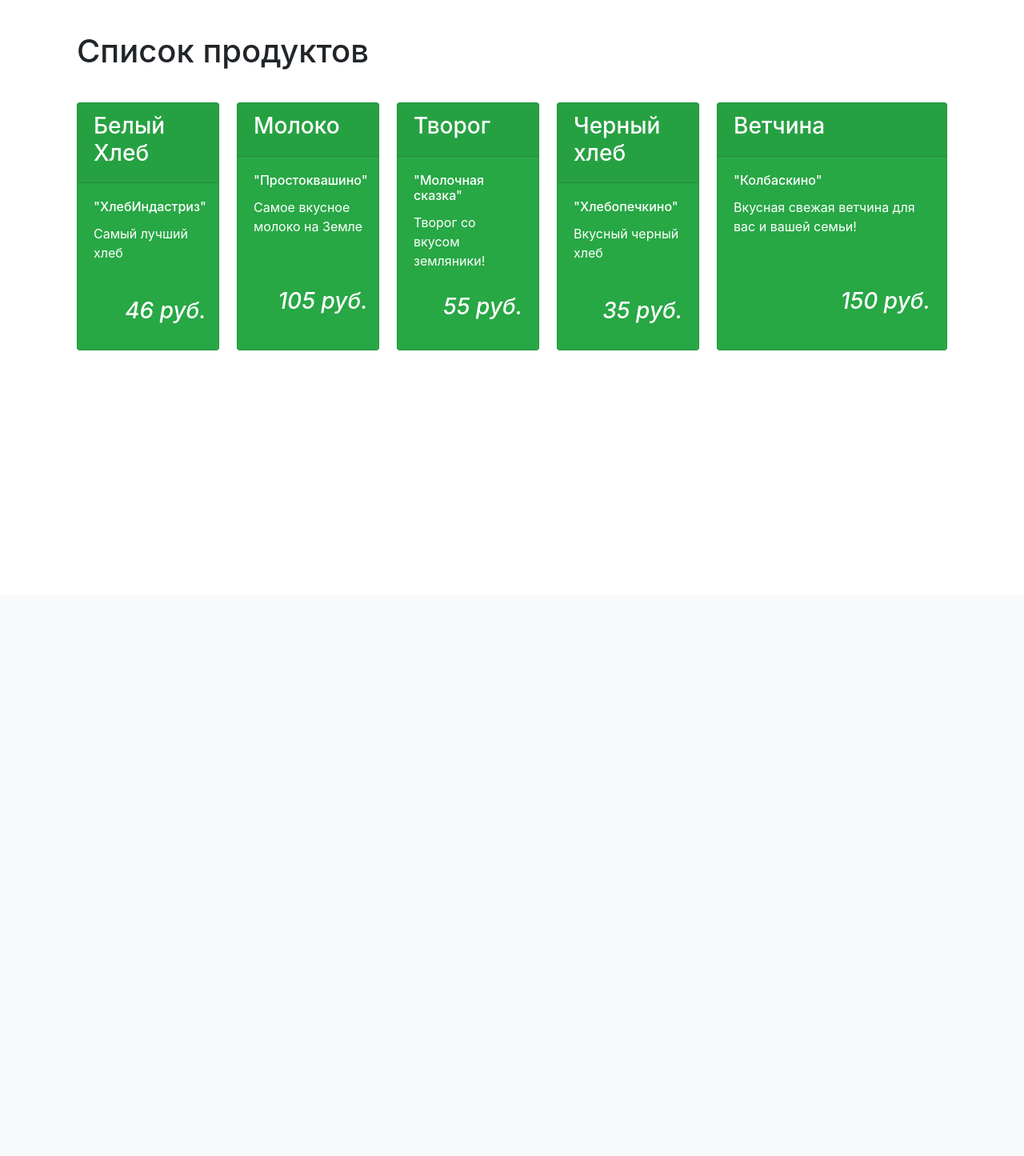
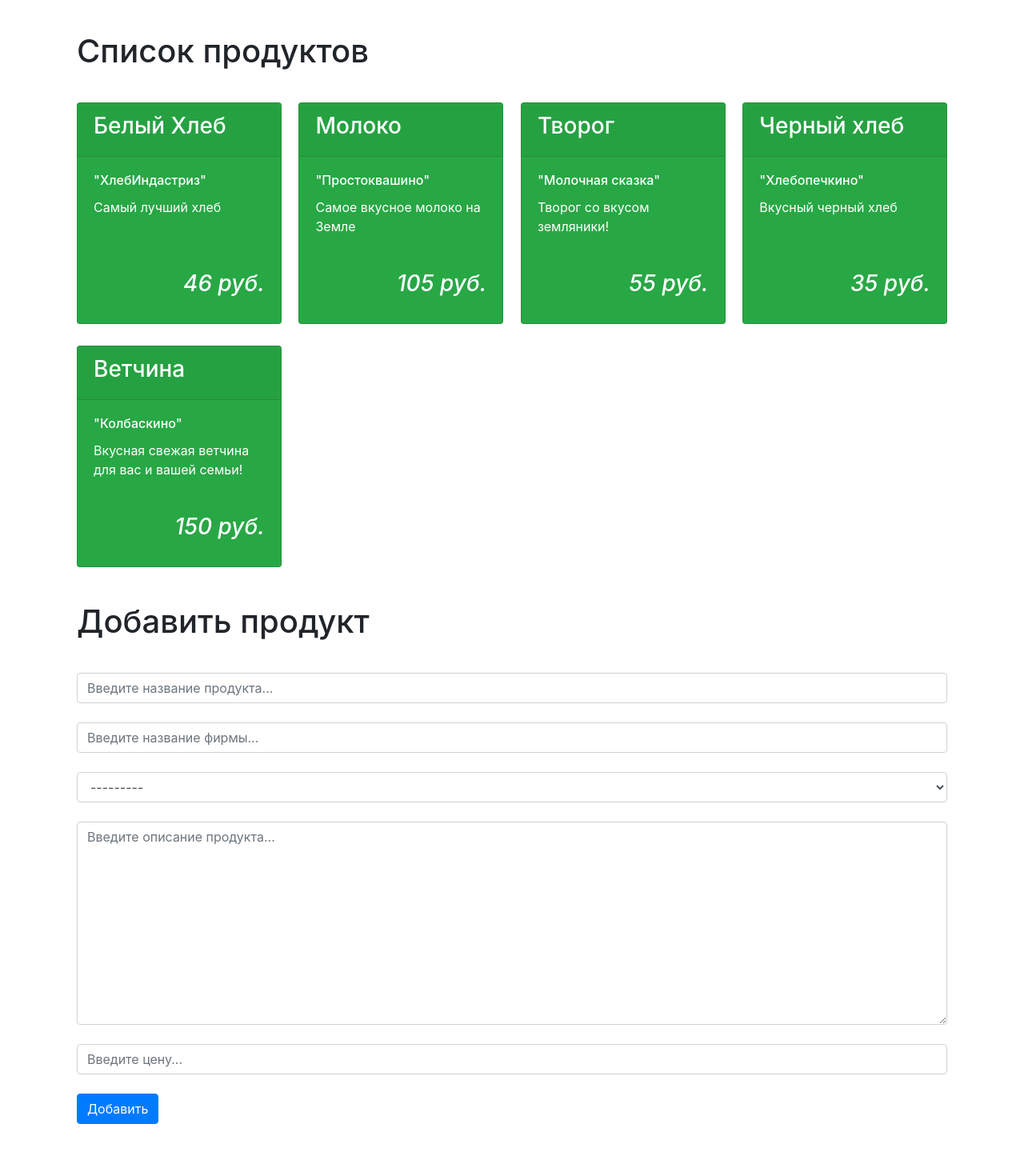
Before and after one commit to DimaDanilov/productsite-engineer-project, a Django app: page / in a window 1280 px wide. Shown: the part 56-1501 px from the top of the page at 80% size. Before the commit the page ends 494 px from the top, so only its background shows below. Run offline with Django 3.2, Linux system fonts and the light colour scheme; data comes from the database, SQL or seed files in the repository; both versions use the stored data as it was after the commit; some libraries are stand-ins or nearby versions.

```diff
--- /dev/null
+++ b/productssite/main/forms.py
@@ -0,0 +1,30 @@
+from .models import Products
+from django.forms import ModelForm, TextInput, Select, Textarea, NumberInput
+
+
+class ProductForm(ModelForm):
+    class Meta:
+        model = Products
+        fields = ["title", "brand", "productGroup", "description", "price"]
+        widgets = {
+            "title": TextInput(attrs={
+                'class': 'form-control',
+                'placeholder': 'Введите название продукта...'
+            }),
+            "brand": TextInput(attrs={
+                'class': 'form-control',
+                'placeholder': 'Введите название фирмы...'
+            }),
+            "productGroup": Select(attrs={
+                'class': 'form-control',
+                'placeholder': 'Выберите отдел продукта...'
+            }),
+            "description": Textarea(attrs={
+                'class': 'form-control',
+                'placeholder': 'Введите описание продукта...'
+            }),
+            "price": NumberInput(attrs={
+                'class': 'form-control',
+                'placeholder': 'Введите цену...'
+            })
+        }
--- a/productssite/main/templates/main/index.html
+++ b/productssite/main/templates/main/index.html
@@ -7,6 +7,7 @@
     <link rel="stylesheet" href="https://stackpath.bootstrapcdn.com/bootstrap/4.5.2/css/bootstrap.min.css">
 </head>
 <body>
+
     <nav class="navbar navbar-expand-lg navbar-light bg-light">
         <div class="container-fluid">
             <a class="navbar-brand" href="#">Магазин продуктов</a>
@@ -15,8 +16,10 @@
     </nav>
 
     <div style="width: 85%; margin: auto">
+
+        <div>
             <h1 style="margin-top: 5vh;">Список продуктов</h1>
-        <div style="display: grid; margin-top: 5vh; grid-template-columns: repeat(4, 1fr) max-content; grid-gap: 2%">
+            <div style="display: grid; margin-top: 5vh; grid-template-columns: repeat(4, 1fr); grid-gap: 2%">
                 {% for el in products %}
                     <div class="card text-white bg-success mb-3" style="max-width: 18rem">
                         <div class="card-header"><h3>{{ el.title }}</h3></div>
@@ -29,5 +32,21 @@
                 {% endfor %}
             </div>
         </div>
+
+        <div style="margin: 5vh 0;">
+            <h1>Добавить продукт</h1>
+            <form method="post" style="margin-top: 5vh;">
+                {% csrf_token %}
+                {{form.title}}<br>
+                {{form.brand}}<br>
+                {{form.productGroup}}<br>
+                {{form.description}}<br>
+                {{form.price}}<br>
+                <button type="submit" class="btn btn-primary">Добавить</button>
+                <span>{{ error }}</span>
+            </form>
+        </div>
+
+    </div>
 </body>
 </html>
--- a/productssite/main/views.py
+++ b/productssite/main/views.py
@@ -1,6 +1,22 @@
 from django.shortcuts import render
 from .models import Products
+from .forms import ProductForm
+
 
 def index(request):
+    error = ''
+    if request.method == 'POST':
+        form = ProductForm(request.POST)
+        if form.is_valid():
+            form.save()
+        else:
+            error="Форма не валидна"
+
     products = Products.objects.all()
-    return render(request, 'main/index.html', {'products': products})
+    form = ProductForm()
+    context = {
+        'products': products,
+        'form': form,
+        'error': error
+    }
+    return render(request, 'main/index.html', context)
```
Also changed, not shown: productssite/db.sqlite3. Lines whose indentation alone changed are shown as unchanged.
